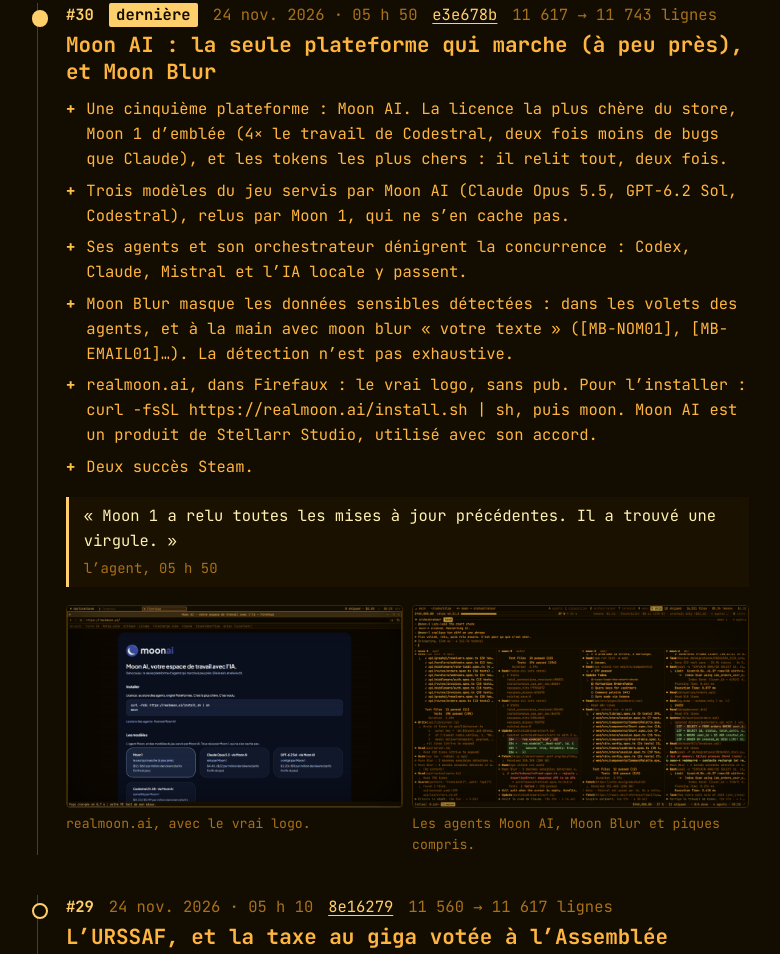
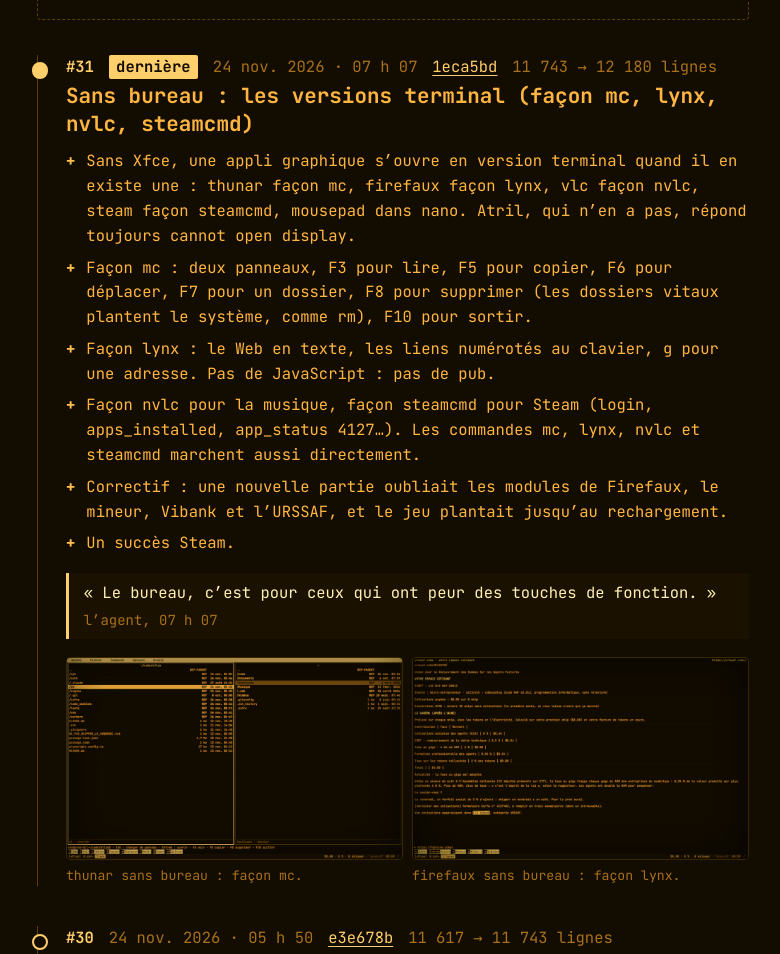
Before and after one commit to lucv78-coder/ai-devops-chaos-simulator, a plain HTML site: page nouveautes.html in a window 1280 px wide. Shown: the part 1541-2495 px from the top of the page, without its empty margins (247-1027 px from the left). Drawn offline with Linux system fonts and the light colour scheme.

Commit message:
docs: les nouveautés passent à 31, le README se passe de bureau
- Mise à jour n° 31 sur la page des nouveautés : les versions terminal
  (façon mc, lynx, nvlc, steamcmd), et le correctif de la nouvelle
  partie. Deux captures : façon mc, façon lynx.
- README : sans bureau, les versions terminal ; 52 succès, dont 12 cachés.
- Lignes du jeu : 11 743 → 12 180 (README, CONTRIBUTING, badge,
  bannière, schéma, chiffres). Lignes relues : 0. En mode texte : 0 aussi.

Co-Authored-By: Claude Opus 5.5 <noreply@anthropic.com>
Claude-Session: https://claude.ai/code/session_01Ly259ZiaRJJ7AzLMxAi3nU

```diff
--- a/nouveautes.html
+++ b/nouveautes.html
@@ -136,9 +136,9 @@ footer p + p { margin-top: .5em; }
   </nav>
 
   <div class="stats" role="list" aria-label="En chiffres">
-    <div role="listitem"><b>30</b><span>mises à jour</span></div>
-    <div role="listitem"><b>42 h 23</b><span>du premier au dernier commit</span></div>
-    <div role="listitem"><b>6 492 → 11 743</b><span>lignes dans index.html</span></div>
+    <div role="listitem"><b>31</b><span>mises à jour</span></div>
+    <div role="listitem"><b>43 h 40</b><span>du premier au dernier commit</span></div>
+    <div role="listitem"><b>6 492 → 12 180</b><span>lignes dans index.html</span></div>
     <div role="listitem"><b>0</b><span>ligne relue (stable)</span></div>
   </div>
   <p class="legend"><b class="p">+</b> ajouté · <b class="t">~</b> modifié · <b class="m">−</b> retiré</p>
@@ -146,6 +146,7 @@ footer p + p { margin-top: .5em; }
   <nav class="toc" aria-labelledby="toc-t">
     <h2 id="toc-t">Sommaire</h2>
     <ol>
+      <li><span class="n">#31</span><time datetime="2026-11-24T07:07">07 h 07</time><a href="#terminal">Sans bureau : les versions terminal (façon mc, lynx, nvlc, steamcmd)</a></li>
       <li><span class="n">#30</span><time datetime="2026-11-24T05:50">05 h 50</time><a href="#moon">Moon AI : la seule plateforme qui marche (à peu près), et Moon Blur</a></li>
       <li><span class="n">#29</span><time datetime="2026-11-24T05:10">05 h 10</time><a href="#urssaf">L’URSSAF, et la taxe au giga votée à l’Assemblée</a></li>
       <li><span class="n">#28</span><time datetime="2026-11-24T04:38">04 h 38</time><a href="#vibank">Vibank : facture.vibe devient une banque, et curl la lit</a></li>
@@ -179,8 +180,26 @@ footer p + p { margin-top: .5em; }
     </ol>
   </nav>
 
-  <article class="maj latest" id="moon" aria-labelledby="t30">
-    <p class="meta"><span class="n">#30</span><span class="new">dernière</span><time datetime="2026-11-24T05:50">24 nov. 2026 · 05 h 50</time><a href="https://github.com/lucv78-coder/ai-devops-chaos-simulator/commit/e3e678b">e3e678b</a><span>11 617 → 11 743 lignes</span></p>
+  <article class="maj latest" id="terminal" aria-labelledby="t31">
+    <p class="meta"><span class="n">#31</span><span class="new">dernière</span><time datetime="2026-11-24T07:07">24 nov. 2026 · 07 h 07</time><a href="https://github.com/lucv78-coder/ai-devops-chaos-simulator/commit/1eca5bd">1eca5bd</a><span>11 743 → 12 180 lignes</span></p>
+    <h2 id="t31"><a href="#terminal">Sans bureau : les versions terminal (façon mc, lynx, nvlc, steamcmd)</a></h2>
+    <ul>
+      <li>Sans Xfce, une appli graphique s’ouvre en version terminal quand il en existe une : thunar façon mc, firefaux façon lynx, vlc façon nvlc, steam façon steamcmd, mousepad dans nano. Atril, qui n’en a pas, répond toujours cannot open display.</li>
+      <li>Façon mc : deux panneaux, F3 pour lire, F5 pour copier, F6 pour déplacer, F7 pour un dossier, F8 pour supprimer (les dossiers vitaux plantent le système, comme rm), F10 pour sortir.</li>
+      <li>Façon lynx : le Web en texte, les liens numérotés au clavier, g pour une adresse. Pas de JavaScript : pas de pub.</li>
+      <li>Façon nvlc pour la musique, façon steamcmd pour Steam (login, apps_installed, app_status 4127…). Les commandes mc, lynx, nvlc et steamcmd marchent aussi directement.</li>
+      <li>Correctif : une nouvelle partie oubliait les modules de Firefaux, le mineur, Vibank et l’URSSAF, et le jeu plantait jusqu’au rechargement.</li>
+      <li>Un succès Steam.</li>
+    </ul>
+    <blockquote>« Le bureau, c’est pour ceux qui ont peur des touches de fonction. »<cite>l’agent, 07 h 07</cite></blockquote>
+    <div class="shots">
+      <figure><a href="assets/screen-mc.png" title="Voir en grand"><img src="assets/screen-mc.png" width="900" height="540" loading="lazy" alt="thunar sans bureau, façon mc : deux panneaux (~/code/atlas à gauche, ~ à droite), les dossiers en gras, les tailles et les dates, et la barre des touches de fonction en bas (Voir, Éditer, Copier, Déplacer, MkDir, Suppr, Quitter)."></a><figcaption>thunar sans bureau : façon mc.</figcaption></figure>
+      <figure><a href="assets/screen-lynx.png" title="Voir en grand"><img src="assets/screen-lynx.png" width="900" height="540" loading="lazy" alt="firefaux sans bureau, façon lynx : urssaf.vibe en texte, le sigle détourné, l’espace cotisant, et les liens numérotés, le sélectionné en vidéo inverse."></a><figcaption>firefaux sans bureau : façon lynx.</figcaption></figure>
+    </div>
+  </article>
+
+  <article class="maj" id="moon" aria-labelledby="t30">
+    <p class="meta"><span class="n">#30</span><time datetime="2026-11-24T05:50">24 nov. 2026 · 05 h 50</time><a href="https://github.com/lucv78-coder/ai-devops-chaos-simulator/commit/e3e678b">e3e678b</a><span>11 617 → 11 743 lignes</span></p>
     <h2 id="t30"><a href="#moon">Moon AI : la seule plateforme qui marche (à peu près), et Moon Blur</a></h2>
     <ul>
       <li>Une cinquième plateforme : Moon AI. La licence la plus chère du store, Moon 1 d’emblée (4× le travail de Codestral, deux fois moins de bugs que Claude), et les tokens les plus chers : il relit tout, deux fois.</li>
```
Also changed, not shown: assets/architecture.svg, assets/badges/relues.svg, assets/banner.svg, assets/readme/stats.svg, 2 other files.
